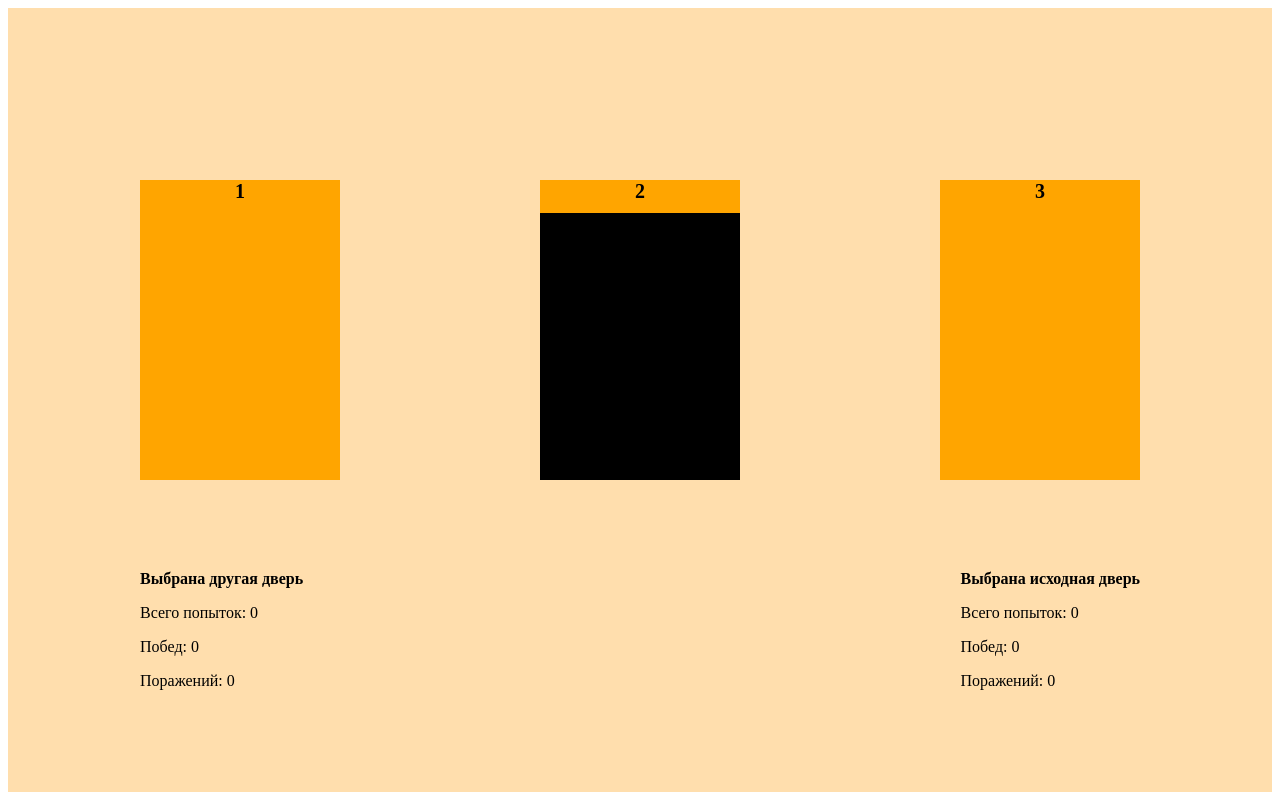
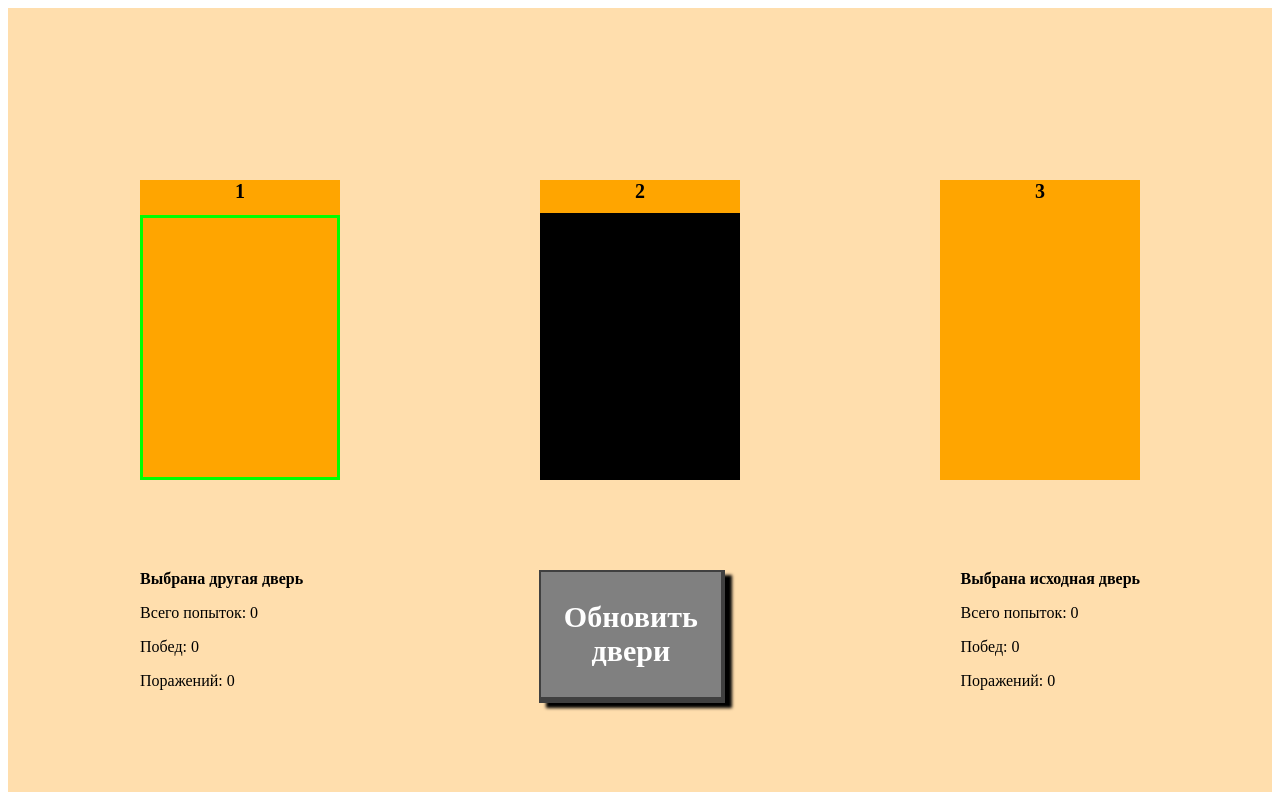
Before and after one commit to zetsuboy/monty-hall, a plain HTML site: page index.html in a window 1280 px wide. Both pictures are taken after a click on the element 240 px from the left and 347 px from the top of the page. Drawn offline with Linux system fonts and the light colour scheme.

Commit message:
adding button and improving visuals

```diff
--- a/css.css
+++ b/css.css
@@ -41,6 +41,22 @@ width: 200px;
 background: orange;
 }
 
+.door:hover{
+background: Crimson;
+}
+
+.picked_door {
+height: 259px;
+width: 194px;
+background: orange;
+border: solid 3px lime;
+}
+
+.picked_door:hover {
+background: Crimson;
+border: solid 3px lime;
+}
+
 .wrong_door {
 height: 265px;
 width: 200px;
@@ -76,3 +92,26 @@ justify-content: space-between;
 width: 1000px;
 height: 200px;
 }
+
+.button_refresh {
+display: flex;
+flex-direction: column;
+justify-content: center;
+align-items: center;
+background: gray;
+width: 180px;
+height: 125px;
+font-size: 30px;
+color: white;
+border: solid 2px #404040;
+border-bottom: solid 6px #404040;
+border-right: solid 4px #404040;
+box-shadow: 7px 5px 3px black;
+transition: transform 0.05s linear;
+transition: all .05s linear;
+}
+
+.button_refresh:active {
+transform: translate(1px, 3px);
+box-shadow: 2px 2px 3px black;
+}
--- a/index.html
+++ b/index.html
@@ -30,6 +30,7 @@
 		<p>Побед: 0</p>
 		<p>Поражений: 0</p>
 	  </div>
+	  <div class="button_refresh" onclick="refresh()"><b>Обновить </b> <b>двери</b></div>
 	  <div class="stats_door_not_changed" id="stats_door_not_changed">
 		<b><center>Выбрана исходная дверь</center></b>
 		<p>Всего попыток: 0</p>
--- a/jscript.js
+++ b/jscript.js
@@ -21,6 +21,7 @@ function create_doors() {
 function refresh() {
 	for (let i = 0; i < 3; i++) {
 		document.getElementById(`door${i + 1}`).disabled = false;
+		document.getElementById(`door${i + 1}`).setAttribute('onclick', 'door_click(this)');
 		document.getElementById(`door${i + 1}`).className = "door";
 	}
 	create_doors();
@@ -31,6 +32,7 @@ function door_click(obj) {
 	var wrong_doors = [];
 	if (checker == 0) {
 		first_picked_door = door_number - 1;
+		obj.className = "picked_door";
 		checker = 1;
 		for (let i = 0; i < 3; i++) {
 			if (doors[i].correct == 0 && doors[i].number != door_number - 1) {
@@ -39,7 +41,7 @@ function door_click(obj) {
 		}
 		var x = Math.floor(Math.random() * wrong_doors.length);
 		document.getElementById(`door${wrong_doors[x].number + 1}`).className = "wrong_door";
-		document.getElementById(`door${wrong_doors[x].number + 1}`).disabled = true;
+		document.getElementById(`door${wrong_doors[x].number + 1}`).setAttribute('onclick', '');
 	}
 	else if (checker == 1) {
 		for (let i = 0; i < 3; i ++) {
@@ -80,7 +82,4 @@ function door_click(obj) {
 		<p>Поражений: ${door_not_changed_loses}</p>`;
 		checker = 2;
 	}
-	else {
-		refresh();
-	}
 }
```
